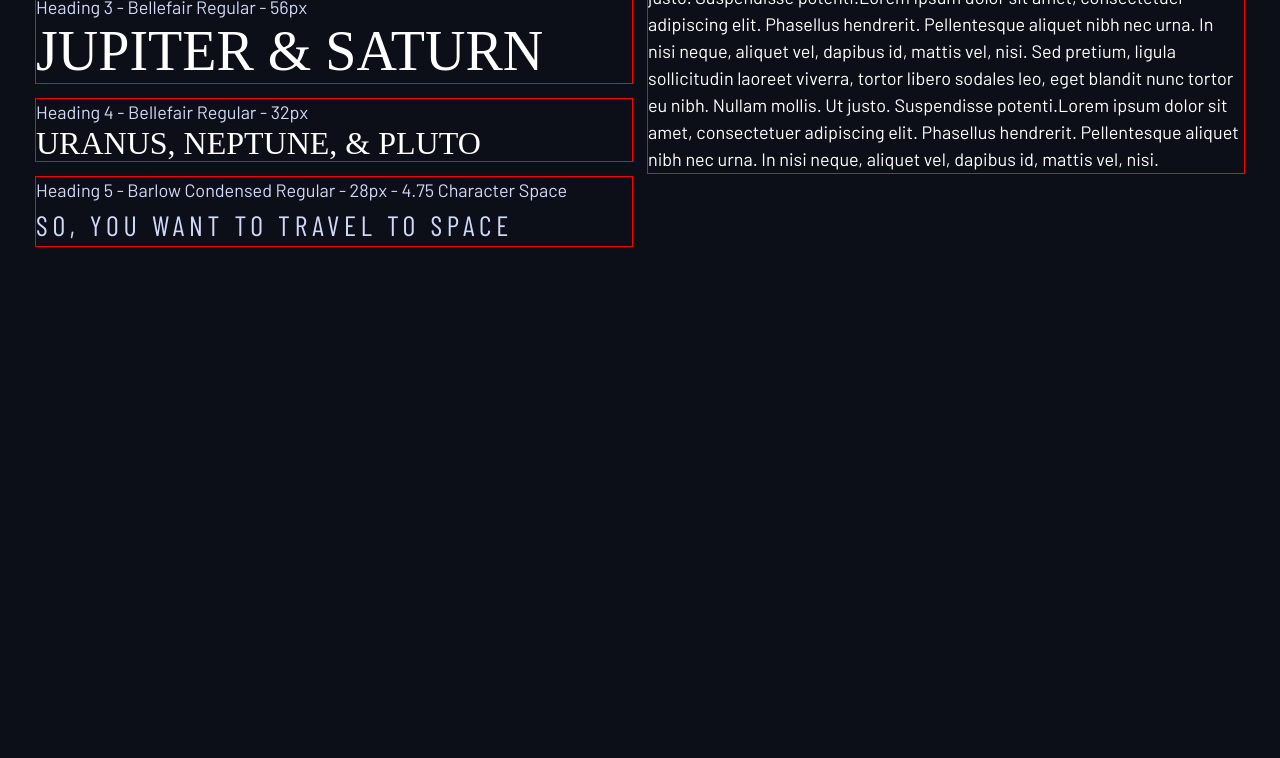
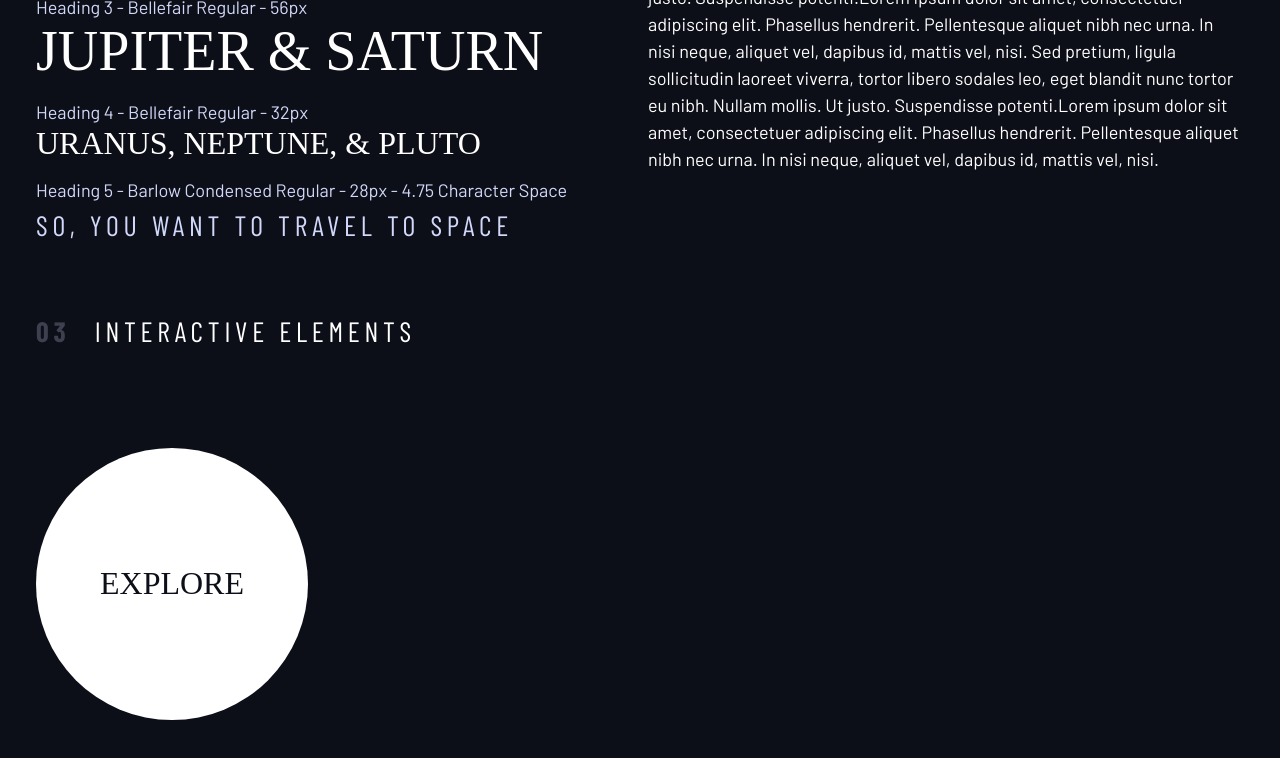
Before and after one commit to abadifaizal/space-travel, a website: page the-design-system/preview.html in a window 1280 px wide. Shown: the part 732-1490 px from the top of the page. Before the commit the page ends 1042 px from the top, so only its background shows below. Drawn offline with nearby package versions, Linux system fonts and the light colour scheme; a web font is replaced by a local one.

Commit message:
learn continue

```diff
--- a/the-design-system/preview.html
+++ b/the-design-system/preview.html
@@ -90,6 +90,28 @@
                 </div>
             </div>
         </section>
+
+        <section class="flow" id="interactive-elements">
+            <h2 class="numbered-title"><span>03</span> Interactive elements</h2>
+
+            <!-- navigation -->
+            <div></div>
+
+            <div class="flex">
+                <div style="margin-top: 5rem;">
+                    <!-- explore button -->
+                    <a href="#" class="large-button uppercase ff-serif fs-600 bg-white text-dark">Explore</a>
+                </div>
+
+                <div style="margin-bottom: 50vh;">
+                    <!-- Tabs -->
+
+                    <!-- Dots -->
+
+                    <!-- Numbers -->
+                </div>
+            </div>
+        </section>
     </div>
 
 
--- a/top-page-assets/Css/style-comp.css
+++ b/top-page-assets/Css/style-comp.css
@@ -96,7 +96,7 @@ select {
 /* THIS IS MAGIC! */
 .flow > * + * {
     margin-top: var(--flow-space, 1rem);
-    outline: 1px solid red;
+    /* outline: 1px solid red; */
 }
 .container {
     padding-inline: 2em;
@@ -154,6 +154,17 @@ select {
     font-weight: 700;
     color: hsl(var(--clr-light) / 0.25);
 }
+/* --------------- */
+/* Components */
+/* --------------- */
+.large-button {
+    display: grid;
+    place-items: center;
+    padding: 0 2em;
+    border-radius: 50%;
+    aspect-ratio: 1;
+    text-decoration: none;
+}
 @media (prefers-reduced-motions: reduce){
     *,
     *::before,
--- a/top-page-assets/Css/style.css
+++ b/top-page-assets/Css/style.css
@@ -120,7 +120,7 @@ select {
 /* THIS IS MAGIC! */
 .flow > * + * {
     margin-top: var(--flow-space, 1rem);
-    outline: 1px solid red;
+    /* outline: 1px solid red; */
 }
 
 .container {
@@ -191,3 +191,16 @@ select {
     font-weight: 700;
     color: hsl(var(--clr-light) / 0.25);
 }
+
+/* --------------- */
+/* Components */
+/* --------------- */
+
+.large-button {
+    display: grid;
+    place-items: center;
+    padding: 0 2em;
+    border-radius: 50%;
+    aspect-ratio: 1;
+    text-decoration: none;
+}
```
